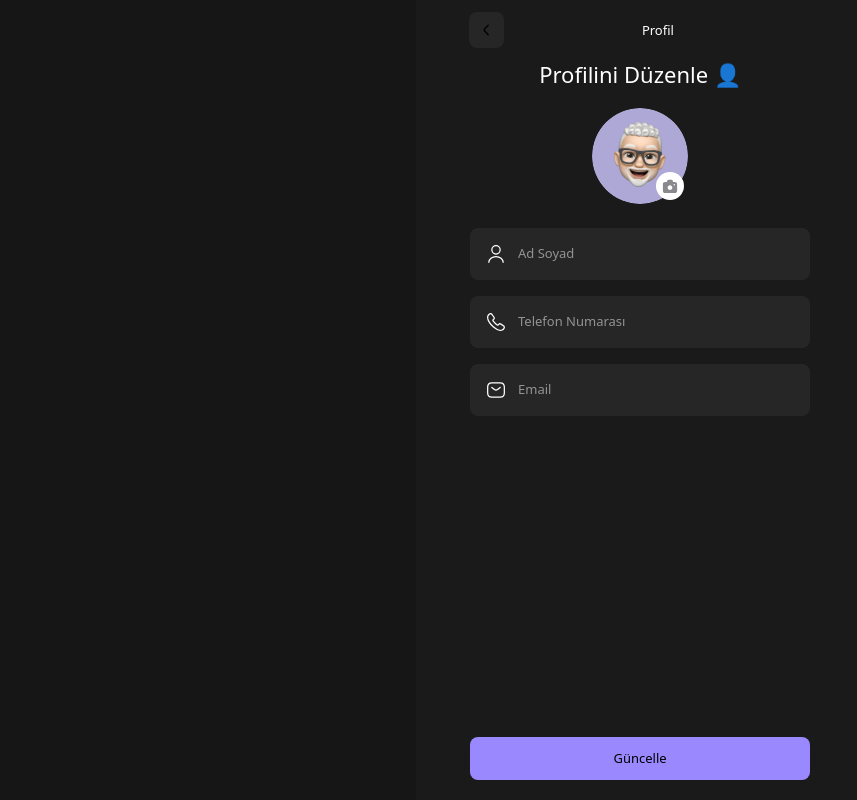
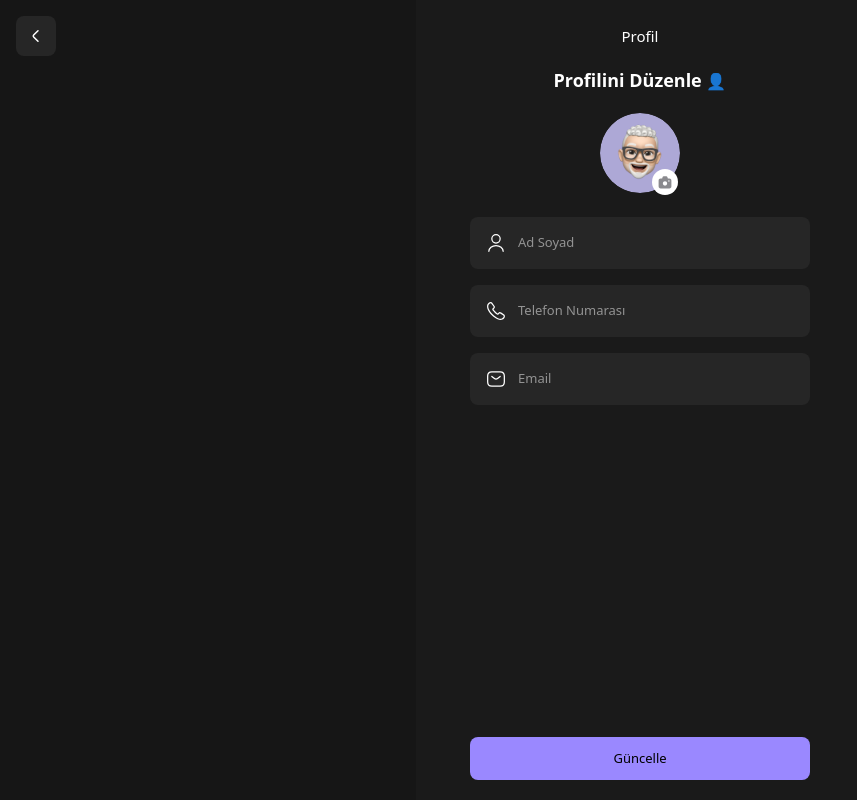
Before and after one commit to serayayakta/music-ai-react, a React (Vite) app: page /profile in a window 1280 px wide. Shown: the whole page, without its empty margins (0-857 px from the left). Built offline with nearby package versions, Linux system fonts and the light colour scheme.

Commit message:
style(): edit size and position of the profile page elements

```diff
--- a/src/components/ProfilePage.jsx
+++ b/src/components/ProfilePage.jsx
@@ -6,28 +6,28 @@ const ProfilePage = () => {
   return (
     <div className="flex flex-col items-center text-white text-[13px] min-h-screen bg-gradient-to-b from-[#1A1A1A] to-[#1A1A1A] w-full max-w-md mx-auto">
       {/* Top Navigation */}
-      <div className="flex w-full px-4 py-3 items-center max-w-[375px]">
+      <div className="flex w-full px-4 py-3 items-center max-w-[375px] pt-9">
         <button
           onClick={() => navigate(-1)}
-          className="bg-[#262626] rounded-lg"
+          className="bg-[#262626] rounded-lg absolute left-4"
         >
-          <img src="arrow-left.svg" alt="Back" />
+          <img src="arrow-left.svg" alt="Back" className="invert" />
         </button>
-        <div className="flex justify-center items-center gap-2 w-full">
-          <p className="text-white leading-7">Profil</p>
+        <div className="absolute left-1/2 transform -translate-x-1/2">
+          <p className="text-white text-[15px] font-medium leading-7">Profil</p>
         </div>
       </div>
 
       {/* Profile Title */}
-      <div className="text-center text-white text-[22px] font-medium leading-7">
-        Profilini Düzenle 👤
+      <div className="text-center text-white text-[18px] font-semibold leading-6 mt-5">
+        Profilini Düzenle <span className="text-[16px]">👤</span>
       </div>
 
       {/* Profile Image */}
       <div className="relative mt-5">
-        <img src="avatar.svg" alt="Avatar" className="w-24 h-24 rounded-full" />
-        <button className="absolute bottom-1 right-1 bg-white p-1 rounded-full">
-          <img src="camera.svg" alt="Camera Icon" className="w-5 h-5" />
+        <img src="avatar.svg" alt="Avatar" className="w-20 h-20 rounded-full" />
+        <button className="absolute bottom-[-2px] right-0.5 bg-white p-1 rounded-full">
+          <img src="camera.svg" alt="Camera Icon" className="w-4.5 h-4.5" />
         </button>
       </div>
 
```
